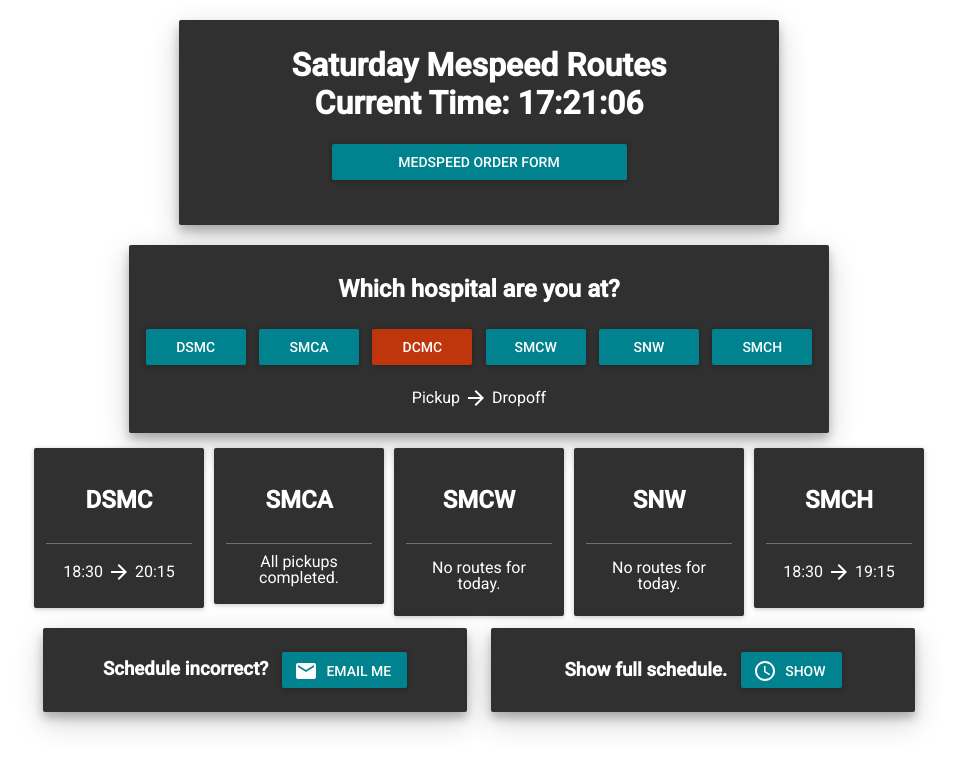
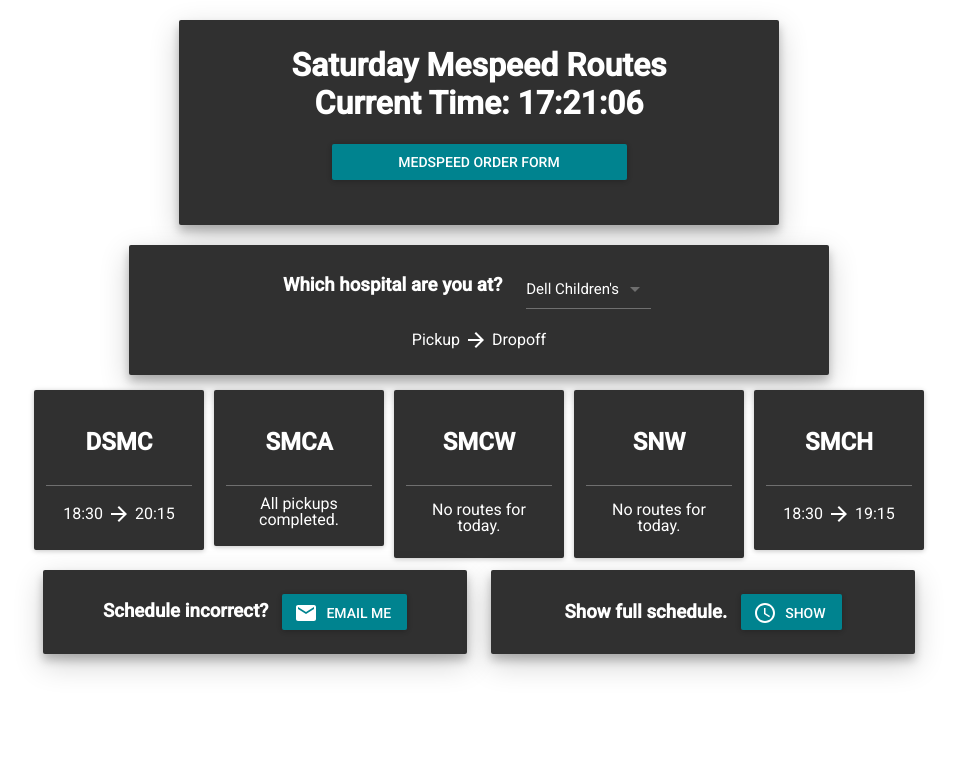
Before and after one commit to vpicone/BloodbankPal, a React (Create React App) app: page /dcmc in a window 1280 px wide. Shown: the top 770 px of the page, without its empty margins (161-1118 px from the left). Built offline with nearby package versions, Linux system fonts and the light colour scheme; what react-tap-event-plugin would draw is missing.

Commit message:
Change buttons to dropdown menu.

```diff
--- a/src/BaseHospitalSelector.js
+++ b/src/BaseHospitalSelector.js
@@ -1,31 +1,15 @@
 import React from 'react';
 import Paper from 'material-ui/Paper';
-import RaisedButton from 'material-ui/RaisedButton';
 import { Link } from 'react-router-dom';
 import ArrowForward from 'material-ui/svg-icons/navigation/arrow-forward';
-import { deepOrange900, cyan800, white } from 'material-ui/styles/colors';
+import DropDownMenu from 'material-ui/DropDownMenu';
+import MenuItem from 'material-ui/MenuItem';
 
-
-const SelectorButton = (props) => {
-  const style = {
-    width: '14.66667%',
-    margin: '1%',
-    textDecoration: 'none',
-  };
-
-  return (
-    <RaisedButton
-      labelColor={white}
-      backgroundColor={props.hospitalName === props.baseHospital ? deepOrange900 : cyan800}
-      label={props.hospitalName}
-      style={style}
-      containerElement={<Link to={props.hospitalName} />}
-    />
-  );
-};
 
 const BaseHospitalSelector = (props) => {
   const style = {
+    // display: 'flex',
+    flex: 'column',
     margin: 'auto',
     width: '700px',
     padding: '10px',
@@ -34,15 +18,17 @@
 
   return (
     <Paper zDepth={3} style={style}>
-      {/* to do: enable closing the hospital selector*/}
-      <h2>Which hospital are you at?</h2>
-      <SelectorButton baseHospital={props.baseHospital} hospitalName="dsmc" />
-      <SelectorButton baseHospital={props.baseHospital} hospitalName="smca" />
-      <SelectorButton baseHospital={props.baseHospital} hospitalName="dcmc" />
-      <SelectorButton baseHospital={props.baseHospital} hospitalName="smcw" />
-      <SelectorButton baseHospital={props.baseHospital} hospitalName="snw" />
-      <SelectorButton baseHospital={props.baseHospital} hospitalName="smch" />
-      <br />
+      <div style={{ display: 'flex', justifyContent: 'center', alignItems: 'center' }}>
+        <h3>Which hospital are you at?</h3>
+        <DropDownMenu value={props.baseHospital} openImmediately={!props.baseHospital}>
+          <MenuItem value="dsmc" primaryText="Dell Seton" containerElement={<Link to="dsmc" />} />
+          <MenuItem value="smca" primaryText="Main" containerElement={<Link to="smca" />} />
+          <MenuItem value="dcmc" primaryText="Dell Children's" containerElement={<Link to="dcmc" />} />
+          <MenuItem value="smcw" primaryText="Williamson" containerElement={<Link to="smcw" />} />
+          <MenuItem value="snw" primaryText="North West" containerElement={<Link to="snw" />} />
+          <MenuItem value="smch" primaryText="Hays" containerElement={<Link to="smch" />} />
+        </DropDownMenu>
+      </div>
       <div style={{ display: 'flex', justifyContent: 'center', alignItems: 'center' }}><p>Pickup&nbsp;</p> <ArrowForward /> <p>&nbsp;Dropoff</p></div>
     </Paper>
   );
```
